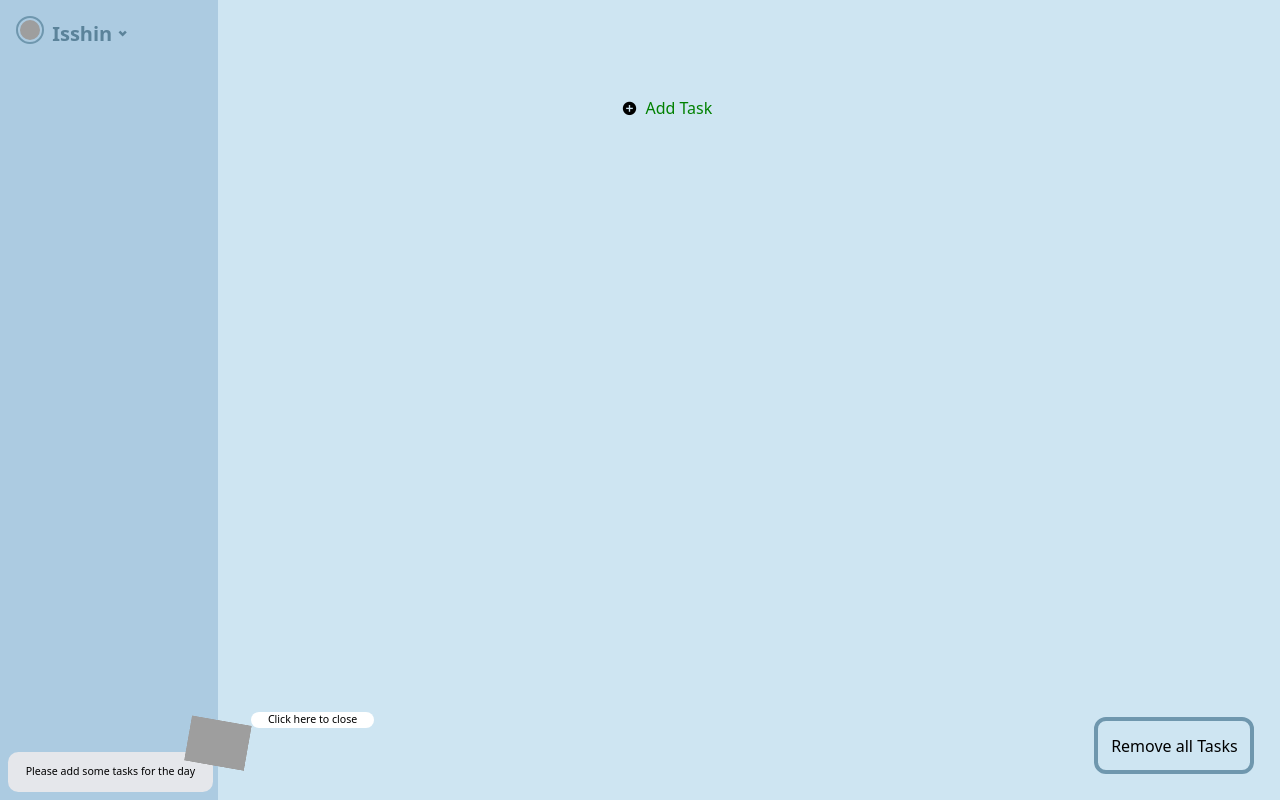
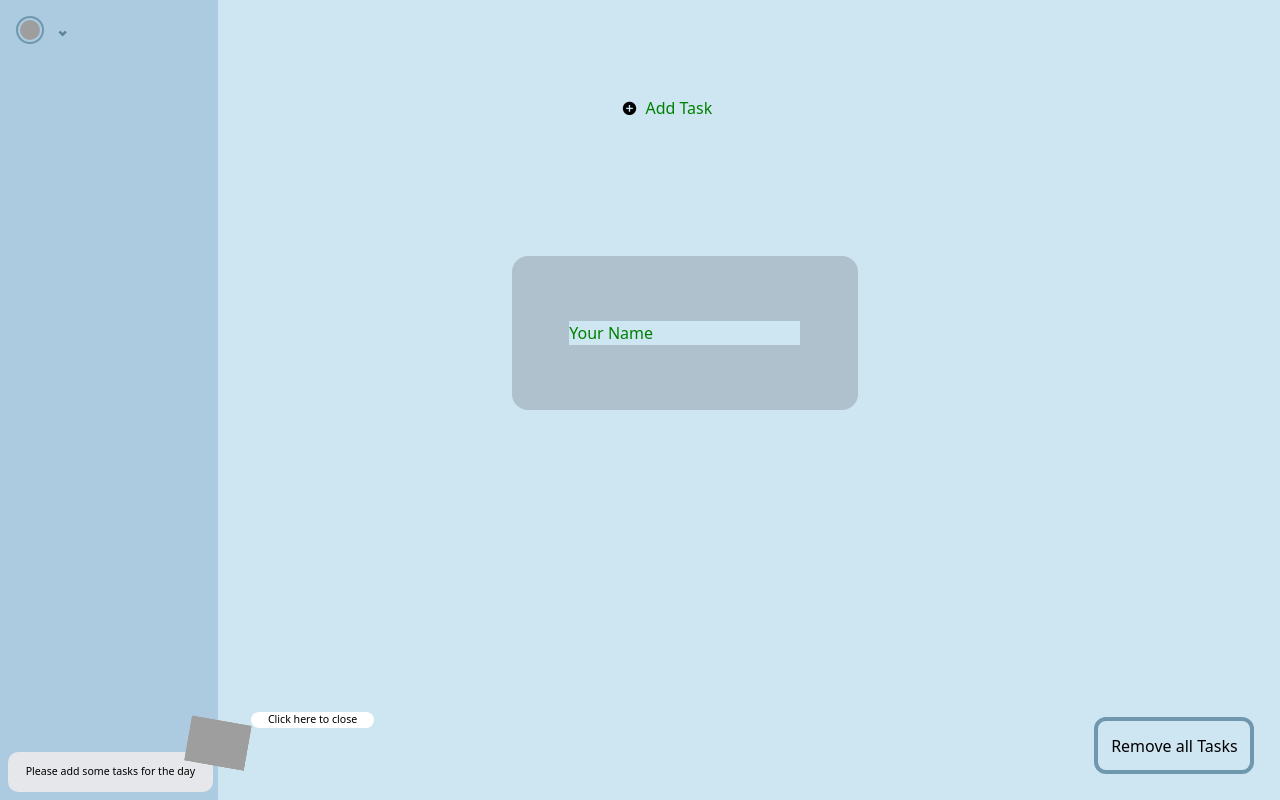
Before and after one commit to DwivediUtkrsh/To-Do-App, a React (Vite) app: page / in a window 1280 px wide. Built offline with nearby package versions, Linux system fonts and the light colour scheme; grey boxes are pictures that could not be loaded.

Commit message:
fixed state variable export by lifting up state

```diff
--- a/src/App.jsx
+++ b/src/App.jsx
@@ -1,21 +1,27 @@
-import { useState } from 'react'
-import Input from './components/input'
-import Nav from './components/nav-bar'
-import Done from './components/completed'
-import Usrdetails from './components/usr-details'
+import React, { useState } from "react";
+import Input from "./components/input";
+import Nav from "./components/nav-bar";
+import Done from "./components/completed";
+import Usrdetails from "./components/usr-details";
 
 function App() {
+  // defining state variable in parent component to be passed down to child as props
+  const [usrName, setUsrName] = useState("");
+  // defining a handler since passing setState as a prop is not advised
+  const handleUsrNameInput = (event) => {
+    setUsrName(event.target.value);
+  };
   return (
-    <div className='flex w-[100%] bg-[#CEE5F2] h-[100vh]'>
-      <Nav />
-      <div id='container' className='w-[100%] flex pb-[1vw]'>
-          <Input />
+    <div className="flex w-[100%] bg-[#CEE5F2] h-[100vh]">
+      <Nav usrName={usrName} />
+      <div id="container" className="w-[100%] flex pb-[1vw]">
+        <Input />
       </div>
       <div>
-         <Done />
+        <Done />
       </div>
-      {/* <Usrdetails />   */}
+      <Usrdetails usrName={usrName} onUsrNameInput={handleUsrNameInput} />
     </div>
-  )
+  );
 }
-export default App
+export default App;
--- a/src/components/nav-bar.jsx
+++ b/src/components/nav-bar.jsx
@@ -1,9 +1,9 @@
 import PfpName from "./pfp-name";
 
-export default function Nav(){
-
-    return (
-        <div className="bg-[#ACCBE1] w-[20vw] h-[100%] p-4">
-            <PfpName />
-        </div>
-)}
+export default function Nav({ usrName }) {
+  return (
+    <div className="bg-[#ACCBE1] w-[20vw] h-[100%] p-4">
+      <PfpName usrName={usrName} />
+    </div>
+  );
+}
--- a/src/components/pfp-name.jsx
+++ b/src/components/pfp-name.jsx
@@ -1,14 +1,15 @@
-import hamster from '../images/hamster.jpg'
-import Usrdetails from './usr-details'
-export default function PfpName(){
-
+import hamster from "../images/hamster.jpg";
+import Usrdetails from "./usr-details";
+export default function PfpName({ usrName }) {
   return (
     <div className="flex gap-2">
       <div className="pfp h-[2.2vw] w-[2.2vw] rounded-full object-contain border-[#6f97ae] border-[0.2vw] bg-[#ACCBE1] p-[0.15vw]">
-                <img className='h-[100%] w-[100%] rounded-full' src={hamster} alt="" />
+        <img className="h-[100%] w-[100%] rounded-full" src={hamster} alt="" />
       </div>
-            <div className="user-name text-[rgb(91,131,154)] font-bold h-[1.5vw] w-[6vw] self-center text-xl">Isshin
+      <div className="user-name text-[rgb(91,131,154)] font-bold h-[1.5vw] w-[6vw] self-center text-xl">
+        {usrName}
         <i className="ri-arrow-drop-down-line"></i>
       </div>
     </div>
-)}
+  );
+}
--- a/src/components/usr-details.jsx
+++ b/src/components/usr-details.jsx
@@ -1,20 +1,23 @@
-import { useState } from "react"
-import styles from "./usrname.module.css"
-export default function Usrdetails(){
-     const [usrName, setUsrName] = useState("");
-    function handleUserdetails(e){
-        e.preventDefault();
-        setUsrName("");
-        return usrName
-    }
+import styles from "./usrname.module.css";
 
-    return (
-        <div className="usrname absolute left-[40vw] top-[20vw] flex items-center justify-center w-[27%] h-[12vw] rounded-2xl">
-            <form onSubmit={handleUserdetails}>
-            <input id="username" className="bg-[#CEE5F2] placeholder:text-[green]" onChange={(e) => setUsrName(e.target.value)} value={usrName} type="text" placeholder="Your Name" />
-            </form>
-        </div>
-    )
+export default function Usrdetails({ usrName, onUsrNameInput }) {
+  function handleSubmit(e) {
+    e.preventDefault();
+    console.log(usrName);
+  }
 
-
+  return (
+    <div className="usrname absolute left-[40vw] top-[20vw] flex items-center justify-center w-[27%] h-[12vw] rounded-2xl">
+      <form onSubmit={handleSubmit}>
+        <input
+          id="username"
+          className="bg-[#CEE5F2] placeholder:text-[green]"
+          onChange={onUsrNameInput}
+          value={usrName}
+          type="text"
+          placeholder="Your Name"
+        />
+      </form>
+    </div>
+  );
 }
```
Lines whose indentation alone changed are shown as unchanged.
